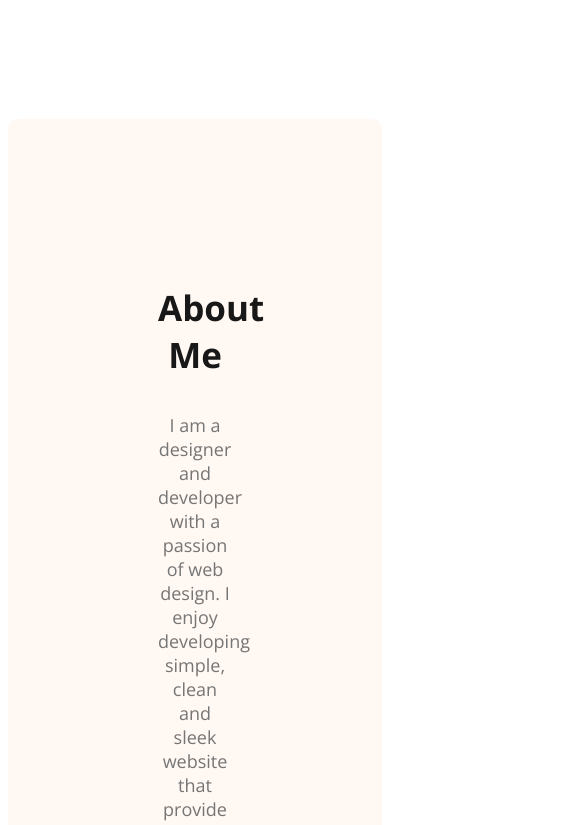
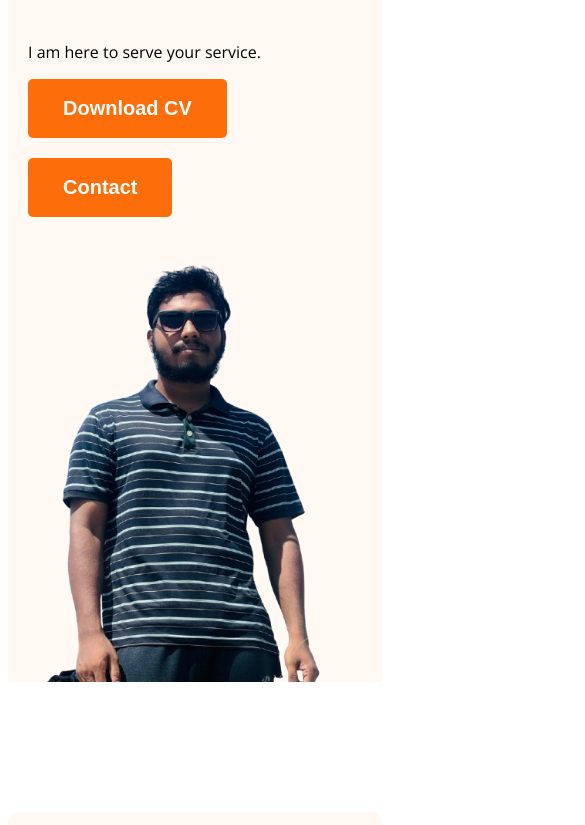
Before and after one commit to jahid3741/my-devloper-portfolio, a plain HTML site: page index.html in a window 390 px wide. Shown: the part 912-1737 px from the top of the page, 585 px wide, since content can reach past the window. Drawn offline with nearby package versions, Linux system fonts and the light colour scheme.

Commit message:
add my section for mobile phone and tablet responsive

```diff
--- a/index.html
+++ b/index.html
@@ -29,7 +29,7 @@
         <button class="btn-primary">Download CV</button>
         <button class="btn-primary">Contact</button>
     </div>
-    <img src="portfolio.png" width="580px" alt="">
+    <img class="banner-profile-pic" src="portfolio.png" width="580px" alt="">
 </div>
 </header>
 <main>
--- a/style/portfolio.css
+++ b/style/portfolio.css
@@ -164,3 +164,35 @@ footer input[type="text"], footer input[type="email"], footer textarea{
 
 
 }
+/* responsive media query */
+@media screen and (max-width: 576px) {
+    .skills-container, .resume-container, footer, .about-items, .banner, nav, nav > ul{
+        flex-direction: column;
+    }
+    .nav > ul{
+        gap: 10px;
+    }
+    .btn-primary{
+        margin-bottom:20px;
+    }
+    .banner{
+        margin: 20px;
+    }
+    .banner-profile-pic{
+        width: 100%;
+    }
+    footer, .about{
+        padding: 20px;
+    }
+    .header{
+        background-image: none;
+    }
+
+    footer input[type="text"], footer input[type="email"], footer textarea{
+        width: calc(100% - 40px);
+    }
+}
+@media screen and (min-width:576px) and (max-width:996px){ .skills-container, .resume-container, footer, .about-items, .banner, nav, nav > ul{
+        flex-direction: column;
+    }
+    }
```
